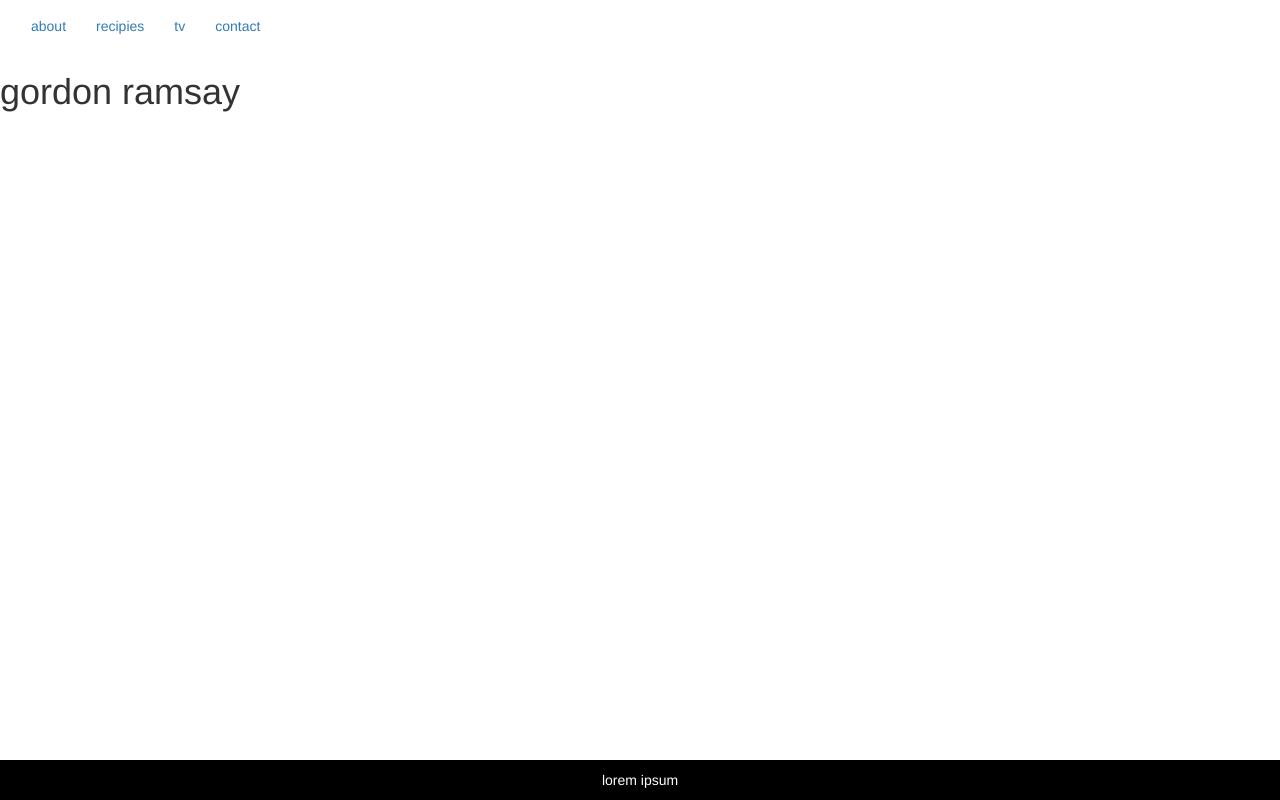
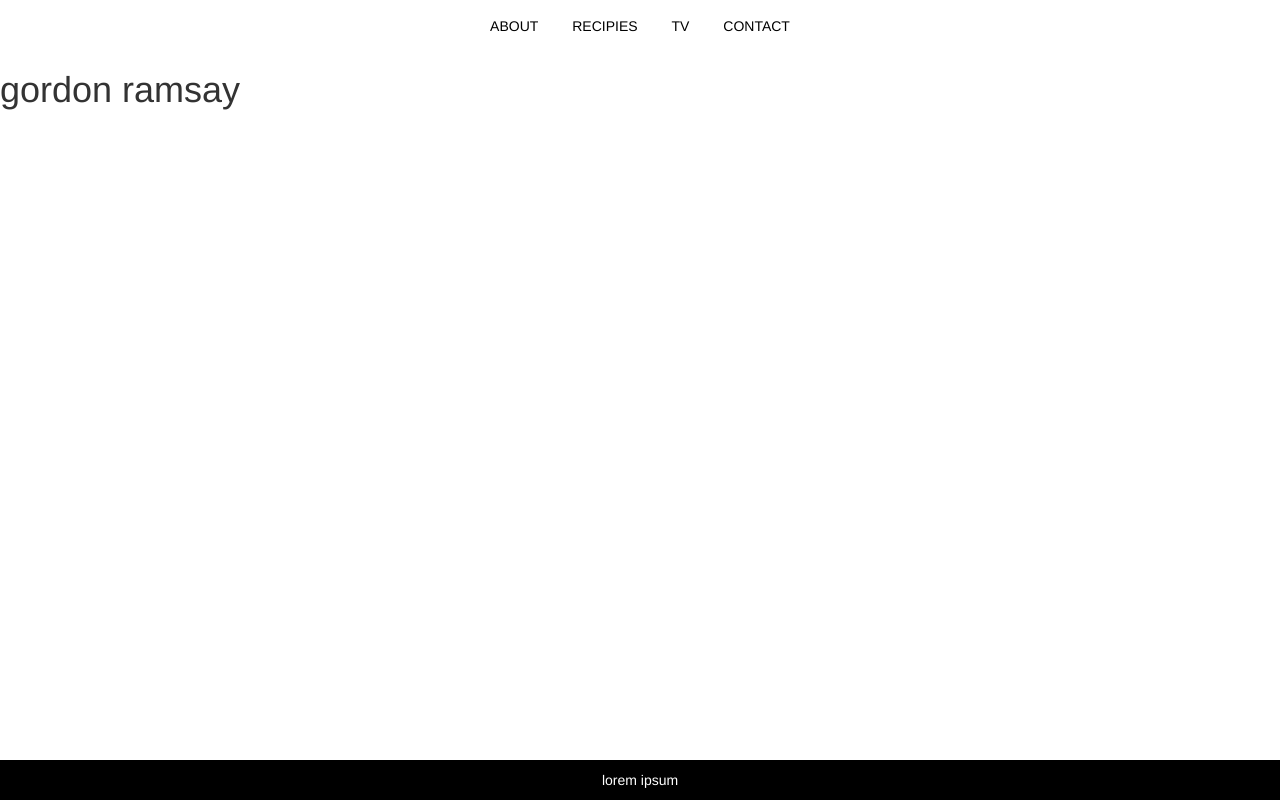
Before and after one commit to shpiyu/ramsay, a plain HTML site: page index.html in a window 1280 px wide. Drawn offline with nearby package versions, Linux system fonts and the light colour scheme.

Commit message:
navbar fixed

```diff
--- a/css/master.css
+++ b/css/master.css
@@ -1,3 +1,27 @@
+.navbar-nav{
+  width: 100%;
+  text-align: center;
+}
+.navbar-nav>li{
+  float: none;
+  display: inline-block;
+}
+
+ul.nav a{
+  color: black;
+  text-transform: uppercase;
+  padding-bottom: 0.5em;
+  border-bottom: 2px solid white;
+
+}
+ul.nav a:hover{
+  background-color: transparent;
+  border-bottom: 2px solid black;
+}
+
+ul.nav a:focus{
+  background-color: transparent;
+}
 footer{
   position: absolute;
   right: 0;
```
